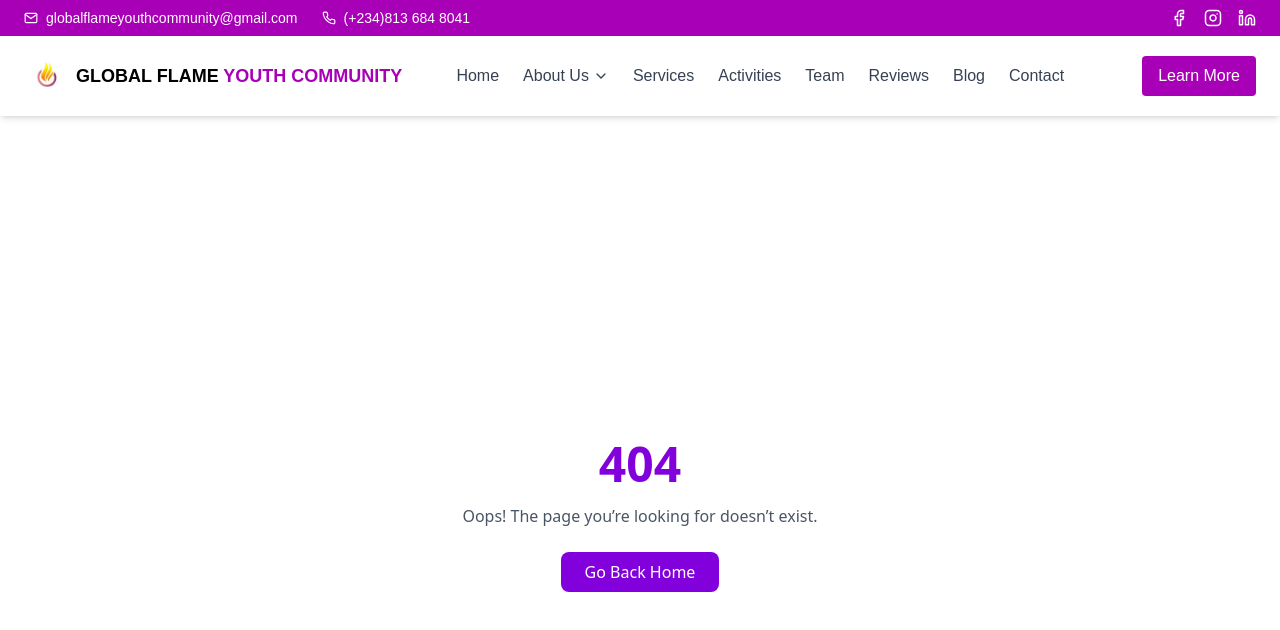
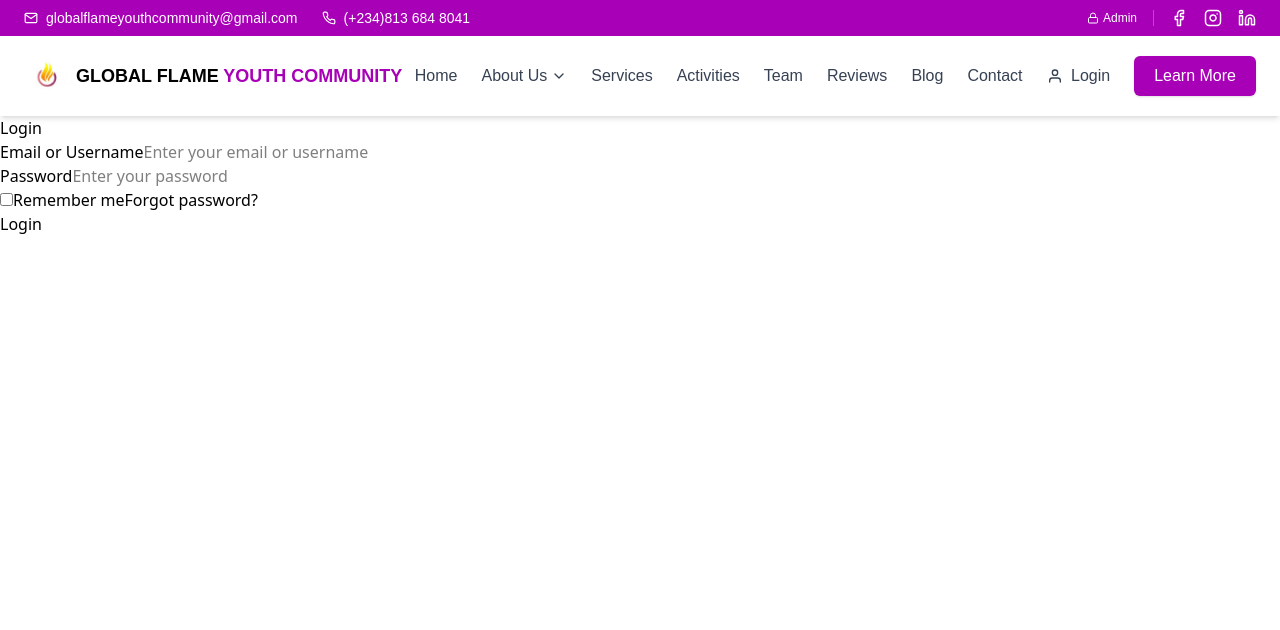
Before and after one commit to Hyelzira/global-flames, a React (Vite) app: page /login in a window 1280 px wide. Shown: the top 630 px of the page. Built offline with nearby package versions, Linux system fonts and the light colour scheme.

Commit message:
modified:   package-lock.json

```diff
--- a/package.json
+++ b/package.json
@@ -16,6 +16,7 @@
     "react-dom": "^19.1.1",
     "react-icons": "^5.5.0",
     "react-router-dom": "^7.9.4",
+    "recharts": "^3.6.0",
     "tailwindcss": "^4.1.15"
   },
   "devDependencies": {
@@ -33,6 +34,6 @@
     "vite": "^7.1.7"
   },
   "engines": {
-  "node":">=18.0.0"
+    "node": ">=18.0.0"
+  }
 }
-}
--- a/src/App.tsx
+++ b/src/App.tsx
@@ -9,6 +9,7 @@ import BlogPage from "./pages/BlogPage";
 import ActivitiesPage from "./pages/ActivitiesPage";
 import TeamPage from "./pages/TeamPage";
 import JoinLivePage from "./pages/JoinLivePage";
+import LoginPage from "./pages/LoginPage";
 
 // Simple 404 component
 function NotFoundPage() {
@@ -41,6 +42,7 @@ function App() {
           <Route path="/activities" element={<ActivitiesPage />} />
           <Route path="/team" element={<TeamPage />} />
           <Route path="/join-live" element={<JoinLivePage />} />
+          <Route path="/login" element={<LoginPage />} />
           {/*
 
 
--- a/src/components/HomeAbout.tsx
+++ b/src/components/HomeAbout.tsx
@@ -12,9 +12,9 @@ import {
 // This allows you to dynamically select the right icon.
 const IconMap: { [key: string]: React.ElementType } = {
     // Icons from the original image (assuming these are new programs)
-    "EVERYTHING TECH": Lightbulb, // Assuming 'Tech' maps to Lightbulb or similar
-    "EVERYTHING MUSIC": Music, // Directly maps to Music
-    "GODLY DATING": Heart, // Directly maps to Heart
+    "EVERYTHING TECH": Lightbulb,
+    "EVERYTHING MUSIC": Music,
+    "GODLY DATING": Heart,
 
     // Icons for the existing list of items in HomeAbout
     "EVERYTHING EDUCATION": BookOpen,
@@ -26,7 +26,6 @@ const IconMap: { [key: string]: React.ElementType } = {
 };
 
 // 3. New component to dynamically render the Lucide icon
-// The icon is passed as a prop from the IconMap
 interface ProgramIconProps {
     title: string;
     className?: string; // For Tailwind classes
@@ -46,7 +45,6 @@ const ProgramIcon: React.FC<ProgramIconProps> = ({ title, className }) => {
 // ----------------------------------------------------
 interface ProgramItem {
     title: string;
-    // icon: string; // **REMOVED: Icon is now handled by the title map**
     desc: string; // Added desc to ProgramItem for clarity
 }
 interface ProgramModalProps {
--- a/src/components/HomeHeader.tsx
+++ b/src/components/HomeHeader.tsx
@@ -1,6 +1,5 @@
 import { useState } from "react";
-import { Link } from "react-router-dom"; // Link is used for internal navigation
-
+import { Link } from "react-router-dom";
 import {
   FiMail,
   FiPhone,
@@ -10,63 +9,57 @@ import {
   FiMenu,
   FiX,
   FiChevronDown,
+  FiUser,
+  FiLock,
 } from "react-icons/fi";
 import logo from "../assets/images/flames.jpg";
 
-// Dropdown link data (About)
 const ABOUT_DROPDOWN_LINKS = [
-  { href: "/about#mission", label: "Our Mission" }, // Changed href to use hash for section
+  { href: "/about#mission", label: "Our Mission" },
   { href: "/about#history", label: "Our History" },
   { href: "/about#leadership", label: "Our Leadership" },
 ];
 
 const HomeHeader = () => {
-  const [isOpen, setIsOpen] = useState(false); // Mobile menu state
-  const [isDropdownOpen, setIsDropdownOpen] = useState(false); // Mobile dropdown state for 'About'
+  const [isOpen, setIsOpen] = useState(false);
+  const [isDropdownOpen, setIsDropdownOpen] = useState(false);
 
-  // --- Dropdown Handler for Mobile (Click) ---
   const toggleDropdown = () => {
     setIsDropdownOpen((prev) => !prev);
   };
 
-
   const algerianStyle = {
-    fontFamily: 'sans-serif' // Note: 'sans-serif' is a generic family;
+    fontFamily: 'sans-serif'
   };
 
   return (
     <header className="w-full sticky top-0 z-40" style={{ fontFamily: 'sans-serif'}}>
 
-      {/* Top Bar (Contact Info/Social) */}
+      {/* Top Bar */}
       <div className="hidden md:flex bg-fuchsia-700 text-white text-sm py-2 px-6 justify-between items-center">
         <div className="flex items-center space-x-6">
           <span className="flex items-center space-x-2">
             <FiMail className="text-white" />
-            <a
-              href="mailto:globalflameyouthcommunity@gmail.com"
-              className="hover:none"
-            >
+            <a href="mailto:globalflameyouthcommunity@gmail.com">
               globalflameyouthcommunity@gmail.com
             </a>
           </span>
           <span className="flex items-center space-x-2">
             <FiPhone className="text-white" />
-            <a href="tel:+2348136848041" className="hover:none">
-              (+234)813 684 8041
-            </a>
+            <a href="tel:+2348136848041">(+234)813 684 8041</a>
           </span>
         </div>
 
+        <div className="flex items-center space-x-4">
+          {/* Admin Link in Top Bar for Desktop */}
+          <Link to="/admin" className="flex items-center space-x-1 hover:text-fuchsia-200 transition text-xs border-r border-fuchsia-500 pr-4">
+             <FiLock /> <span>Admin</span>
+          </Link>
           <div className="flex space-x-4 text-lg">
-          <a href="#" aria-label="Facebook" className="hover:text-blue-400">
-            <FiFacebook />
-          </a>
-          <a href="#" aria-label="Instagram" className="hover:text-pink-400">
-            <FiInstagram />
-          </a>
-          <a href="#" aria-label="LinkedIn" className="hover:text-blue-300">
-            <FiLinkedin />
-          </a>
+            <a href="#" aria-label="Facebook" className="hover:text-blue-400"><FiFacebook /></a>
+            <a href="#" aria-label="Instagram" className="hover:text-pink-400"><FiInstagram /></a>
+            <a href="#" aria-label="LinkedIn" className="hover:text-blue-300"><FiLinkedin /></a>
+          </div>
         </div>
       </div>
 
@@ -82,151 +75,104 @@ const HomeHeader = () => {
           </h1>
         </div>
 
-
         {/* Desktop Navigation Links */}
-        <nav className="hidden md:flex space-x-6 font-medium">
+        <nav className="hidden xl:flex space-x-6 font-medium">
           <Link to="/" className="text-gray-700 hover:text-fuchsia-700">Home</Link>
 
-          {/* --- Dropdown Container for 'About' --- */}
           <div className="relative group">
-            <Link
-              to="/about" // Link to the main About page
-              className="text-gray-700 hover:text-fuchsia-700 flex items-center"
-              onClick={(e) => { e.preventDefault(); }} // Prevent linking if dropdown is primary action
-            >
+            <Link to="/about" className="text-gray-700 hover:text-fuchsia-700 flex items-center">
               About Us
               <FiChevronDown className="ml-1 w-4 h-4 transition-transform group-hover:rotate-180" />
             </Link>
-
-            {/* Dropdown Menu */}
-            <div
-              className="absolute left-1/2 transform -translate-x-1/2 mt-2 w-40 bg-white border border-gray-100 rounded-lg shadow-xl py-1
-              z-30 opacity-0 invisible group-hover:opacity-100 group-hover:visible transition-all duration-300 scale-95 group-hover:scale-100"
-            >
+            <div className="absolute left-1/2 transform -translate-x-1/2 mt-2 w-40 bg-white border border-gray-100 rounded-lg shadow-xl py-1 z-30 opacity-0 invisible group-hover:opacity-100 group-hover:visible transition-all duration-300 scale-95 group-hover:scale-100">
               {ABOUT_DROPDOWN_LINKS.map((link) => (
-                <Link
-                  key={link.label}
-                  to={link.href}
-                  className="block px-4 py-2 text-sm text-gray-700 hover:bg-purple-50 hover:text-purple-700 whitespace-nowrap"
-                >
+                <Link key={link.label} to={link.href} className="block px-4 py-2 text-sm text-gray-700 hover:bg-purple-50 hover:text-purple-700">
                   {link.label}
                 </Link>
               ))}
             </div>
           </div>
-          {/* --- End Dropdown Container --- */}
 
-          {/* Use Link for internal routes */}
           <Link to="/services" className="text-gray-700 hover:text-fuchsia-700">Services</Link>
           <Link to="/activities" className="text-gray-700 hover:text-fuchsia-700">Activities</Link>
           <Link to="/team" className="text-gray-700 hover:text-fuchsia-700">Team</Link>
           <Link to="/reviews" className="text-gray-700 hover:text-fuchsia-700">Reviews</Link>
           <Link to="/blog" className="text-gray-700 hover:text-fuchsia-700">Blog</Link>
-
-          {/* ADDED: Link to Contact Page */}
           <Link to="/contact" className="text-gray-700 hover:text-fuchsia-700">Contact</Link>
         </nav>
 
-        {/* CTA button (desktop only) */}
+        {/* Desktop Buttons */}
+        <div className="hidden md:flex items-center space-x-3">
+          <Link to="/login" className="flex items-center space-x-2 text-gray-700 hover:text-fuchsia-700 font-medium px-3 py-2 transition">
+            <FiUser /> <span>Login</span>
+          </Link>
           <Link
             to="/about"
-          className="hidden md:inline-block ml-6 bg-fuchsia-700 text-white px-4 py-2 rounded hover:bg-purple-400 transition"
+            className="bg-fuchsia-700 text-white px-5 py-2 rounded-md hover:bg-fuchsia-800 transition shadow-sm"
           >
             Learn More
           </Link>
+        </div>
 
         {/* Hamburger (mobile only) */}
-        <button
-          className="md:hidden text-2xl text-fuchsia-700"
-          onClick={() => setIsOpen(true)}
-        >
+        <button className="md:hidden text-2xl text-fuchsia-700" onClick={() => setIsOpen(true)}>
           <FiMenu />
         </button>
       </div>
 
-      {/* Mobile Drawer - Sans-serif */}
+      {/* Mobile Drawer */}
       {isOpen && (
         <div className="fixed inset-0 bg-black/50 z-50 flex justify-start">
-          <div className="bg-white w-[40%] h-full shadow-lg flex flex-col relative">
-            {/* Close button */}
-            <button
-              className="absolute top-4 right-4 text-2xl text-fuchsia-700"
-              onClick={() => setIsOpen(false)}
-            >
+          <div className="bg-white w-[75%] max-w-sm h-full shadow-lg flex flex-col relative">
+            <button className="absolute top-4 right-4 text-2xl text-fuchsia-700" onClick={() => setIsOpen(false)}>
               <FiX />
             </button>
 
-            {/* Drawer nav */}
             <nav className="flex flex-col space-y-4 font-medium p-6 mt-12 flex-1 overflow-y-auto">
-              {/* Use Link to="" for navigation */}
-              <Link to="/" className="text-gray-700 hover:text-fuchsia-700" onClick={() => setIsOpen(false)}>Home</Link>
+              <Link to="/" className="text-gray-700 border-b border-gray-50 pb-2" onClick={() => setIsOpen(false)}>Home</Link>
 
-              {/* --- Dropdown Container for Mobile 'About' --- */}
               <div className="flex flex-col">
-                <button
-                  className="flex justify-between items-center text-gray-700 hover:text-fuchsia-600 w-full"
-                  onClick={toggleDropdown}
-                >
+                <button className="flex justify-between items-center text-gray-700 w-full" onClick={toggleDropdown}>
                   About Us
                   <FiChevronDown className={`w-5 h-5 transition-transform ${isDropdownOpen ? 'rotate-180' : 'rotate-0'}`} />
                 </button>
-
-                {/* Mobile Dropdown Menu */}
-                <div
-                  className={`flex flex-col pl-4 mt-2 transition-all duration-300 ${isDropdownOpen ? 'max-h-40 opacity-100' : 'max-h-0 opacity-0 overflow-hidden'}`}
-                >
+                <div className={`flex flex-col pl-4 mt-2 transition-all ${isDropdownOpen ? 'max-h-40 opacity-100' : 'max-h-0 opacity-0 overflow-hidden'}`}>
                   {ABOUT_DROPDOWN_LINKS.map((link) => (
-                    <Link
-                      key={link.label}
-                      to={link.href}
-                      className="text-gray-600 py-1 hover:text-fuchsia-600 text-sm"
-                      onClick={() => setIsOpen(false)} // Close both menus on click
-                    >
+                    <Link key={link.label} to={link.href} className="text-gray-600 py-2 text-sm" onClick={() => setIsOpen(false)}>
                       {link.label}
                     </Link>
                   ))}
                 </div>
               </div>
-              {/* --- End Mobile Dropdown Container --- */}
 
-              {/* Use Link to="" for navigation */}
-              <Link to="/services" className="text-gray-700 hover:text-fuchsia-700" onClick={() => setIsOpen(false)}>Services</Link>
-              <Link to="/activities" className="text-gray-700 hover:text-fuchsia-700" onClick={() => setIsOpen(false)}>Activities</Link>
-              <Link to="/team" className="text-gray-700 hover:text-fuchsia-700" onClick={() => setIsOpen(false)}>Team</Link>
-              <Link to="/reviews" className="text-gray-700 hover:text-fuchsia-700" onClick={() => setIsOpen(false)}>Reviews</Link>
-              <Link to="/blog" className="text-gray-700 hover:text-fuchsia-700" onClick={() => setIsOpen(false)}>Blog</Link>
+              <Link to="/services" className="text-gray-700" onClick={() => setIsOpen(false)}>Services</Link>
+              <Link to="/activities" className="text-gray-700" onClick={() => setIsOpen(false)}>Activities</Link>
+              <Link to="/blog" className="text-gray-700" onClick={() => setIsOpen(false)}>Blog</Link>
+              <Link to="/contact" className="text-gray-700" onClick={() => setIsOpen(false)}>Contact</Link>
 
-              {/* ADDED: Link to Contact Page */}
-              <Link to="/contact" className="text-gray-700 hover:text-fuchsia-700" onClick={() => setIsOpen(false)}>Contact</Link>
+              <hr className="my-2 border-gray-100" />
 
-              <Link to="/about" className="bg-fuchsia-600 text-white px-4 py-2 rounded-full hover:bg-purple-600 transition text-center mt-4" onClick={() => setIsOpen(false)}>Learn More</Link>
+              {/* ADMIN & LOGIN for Mobile */}
+              <Link to="/admin" className="flex items-center space-x-2 text-fuchsia-700 py-2" onClick={() => setIsOpen(false)}>
+                <FiLock /> <span>Admin Dashboard</span>
+              </Link>
+              <Link to="/login" className="flex items-center space-x-2 text-gray-700 py-2" onClick={() => setIsOpen(false)}>
+                <FiUser /> <span>Member Login</span>
+              </Link>
+
+              <Link to="/about" className="bg-fuchsia-600 text-white px-4 py-3 rounded-md text-center mt-4 shadow-md" onClick={() => setIsOpen(false)}>
+                Learn More
+              </Link>
             </nav>
 
-            {/* Purple footer in drawer */}
-            <div className="bg-purple-600 text-white text-sm py-3 px-4">
-              <div className="flex flex-col space-y-2">
-                <span className="flex items-center space-x-2">
-                  <FiMail />
-                  <a href="mailto:houseofoperaworld@gmail.com" className="hover:none">
-                  globalflameyouthcommunity@gmail.com
-                  </a>
-                </span>
-                <span className="flex items-center space-x-2">
-                  <FiPhone />
-                  <a href="tel:+2348026429018" className="hover:none">
-                    (+234)813 684 8041
-                  </a>
-                </span>
-                <div className="flex space-x-3 text-lg mt-2">
-                  <a href="#" aria-label="Facebook" className="hover:text-fuchsia-500"><FiFacebook /></a>
-                  <a href="#" aria-label="Instagram" className="hover:text-fuchsia-500"><FiInstagram /></a>
-                  <a href="#" aria-label="LinkedIn" className="hover:text-fuchsia-500"><FiLinkedin /></a>
-                </div>
+            <div className="bg-fuchsia-800 text-white text-sm py-4 px-6">
+               <p className="font-semibold mb-2">Connect with us</p>
+               <div className="flex space-x-4 text-xl">
+                  <FiFacebook /> <FiInstagram /> <FiLinkedin />
                </div>
             </div>
           </div>
 
-          {/* Click outside to close */}
           <div className="flex-1" onClick={() => setIsOpen(false)}></div>
         </div>
       )}
--- /dev/null
+++ b/src/pages/LoginPage.tsx
@@ -0,0 +1,130 @@
+import React, { useState } from "react";
+import { Link } from "react-router-dom";
+
+interface LoginFormData {
+  identifier: string; // Email or Username
+  password: string;
+  rememberMe: boolean;
+}
+
+const LoginPage: React.FC = () => {
+  const [formData, setFormData] = useState<LoginFormData>({
+    identifier: "",
+    password: "",
+    rememberMe: false,
+  });
+
+  const [error, setError] = useState<string | null>(null);
+  const [loading, setLoading] = useState(false);
+
+  const handleChange = (e: React.ChangeEvent<HTMLInputElement>) => {
+    const { name, value, type, checked } = e.target;
+
+    setFormData((prev) => ({
+      ...prev,
+      [name]: type === "checkbox" ? checked : value,
+    }));
+  };
+
+  const validateForm = (): boolean => {
+    if (!formData.identifier.trim()) {
+      setError("Email or username is required.");
+      return false;
+    }
+
+    if (!formData.password.trim()) {
+      setError("Password is required.");
+      return false;
+    }
+
+    if (formData.password.length < 6) {
+      setError("Password must be at least 8 characters.");
+      return false;
+    }
+
+    setError(null);
+    return true;
+  };
+
+  const handleSubmit = async (e: React.FormEvent) => {
+    e.preventDefault();
+
+    if (!validateForm()) return;
+
+    setLoading(true);
+
+    try {
+      // Example API call placeholder
+      console.log("Login data:", formData);
+
+      // If login fails:
+      // throw new Error("Invalid login credentials");
+
+      setLoading(false);
+    } catch (err: any) {
+      setError(err.message || "Login failed. Please try again.");
+      setLoading(false);
+    }
+  };
+
+  return (
+    <div className="login-container">
+      <form className="login-form" onSubmit={handleSubmit}>
+        <h2>Login</h2>
+
+        {/* Error Message */}
+        {error && <div className="error-message">{error}</div>}
+
+        {/* Email / Username */}
+        <div className="form-group">
+          <label htmlFor="identifier">Email or Username</label>
+          <input
+            type="text"
+            id="identifier"
+            name="identifier"
+            value={formData.identifier}
+            onChange={handleChange}
+            placeholder="Enter your email or username"
+          />
+        </div>
+
+        {/* Password */}
+        <div className="form-group">
+          <label htmlFor="password">Password</label>
+          <input
+            type="password"
+            id="password"
+            name="password"
+            value={formData.password}
+            onChange={handleChange}
+            placeholder="Enter your password"
+          />
+        </div>
+
+        {/* Remember Me + Forgot Password */}
+        <div className="form-options">
+          <label>
+            <input
+              type="checkbox"
+              name="rememberMe"
+              checked={formData.rememberMe}
+              onChange={handleChange}
+            />
+            Remember me
+          </label>
+
+          <Link to="/forgot-password" className="forgot-link">
+            Forgot password?
+          </Link>
+        </div>
+
+        {/* Login Button */}
+        <button type="submit" disabled={loading}>
+          {loading ? "Logging in..." : "Login"}
+        </button>
+      </form>
+    </div>
+  );
+};
+
+export default LoginPage;
```
Also changed, not shown: src/pages/SignupPage.tsx (added), 1 other file (tests, documents, lock files or other folders). Lines whose indentation alone changed are shown as unchanged.
